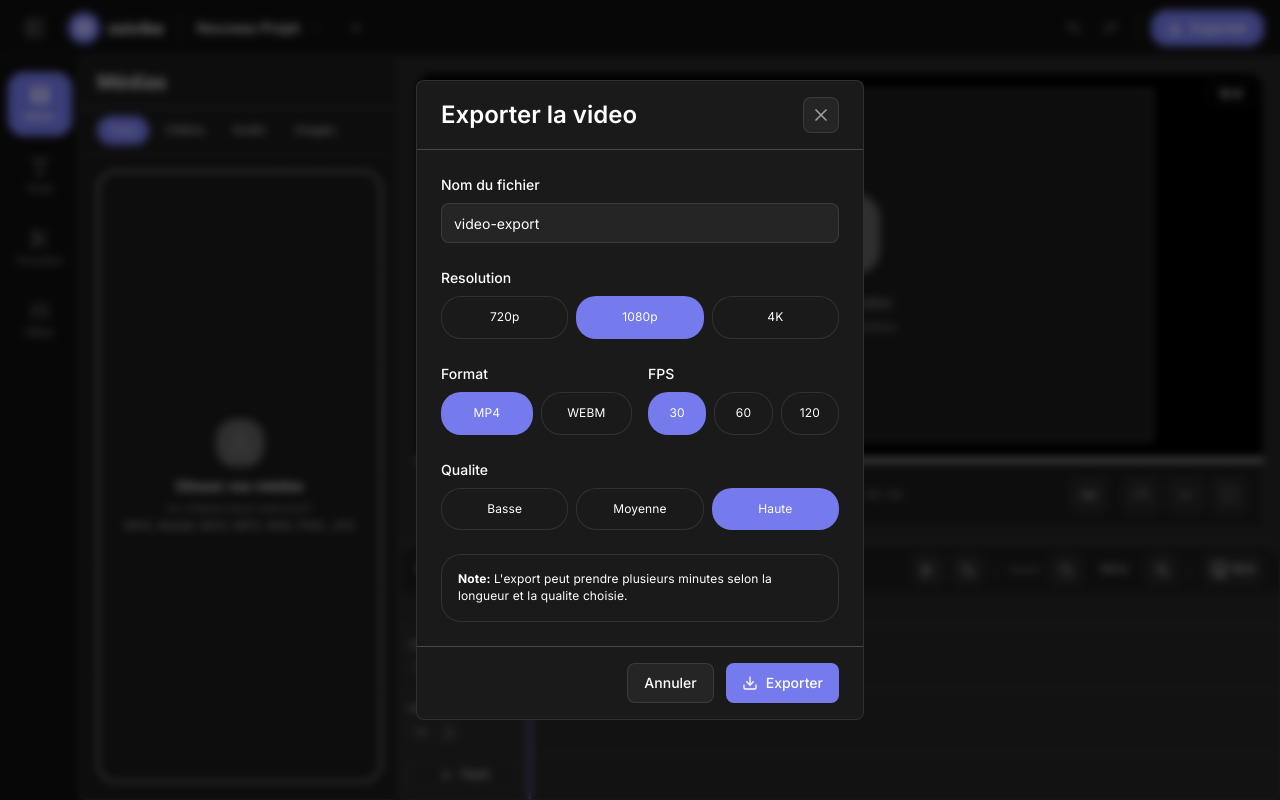
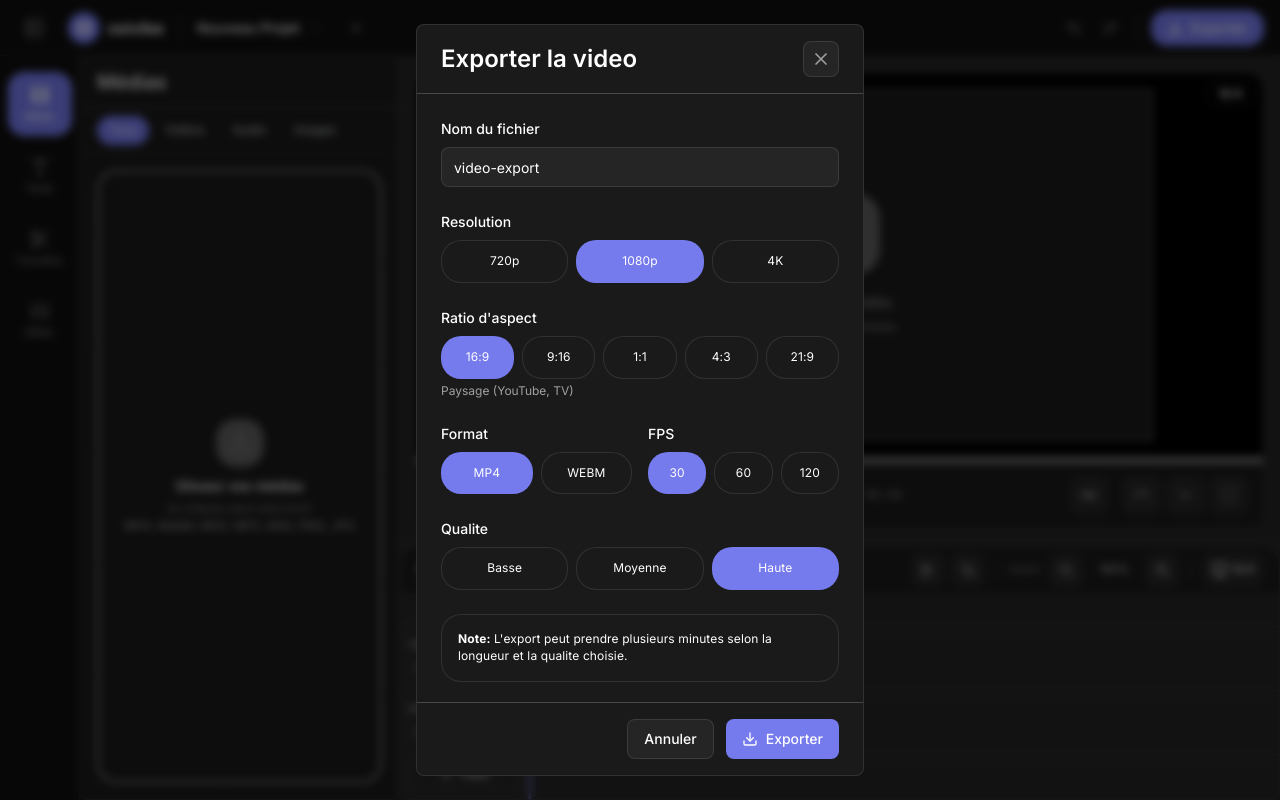
Before and after one commit to JemaOS/osivibe, a React (Vite) app: page / in a window 1280 px wide. Both pictures are taken after a click on the button "Exporter". Built offline with nearby package versions, Linux system fonts and the light colour scheme.

Commit message:
feat: add aspect ratio selector to export modal

```diff
--- a/src/components/ExportModal.tsx
+++ b/src/components/ExportModal.tsx
@@ -8,6 +8,17 @@ import { ExportResolution, ExportFormat, ExportQuality } from '../types';
 import { exportProject, cancelExport } from '../utils/ffmpeg';
 import { downloadBlob } from '../utils/helpers';
 
+// Aspect ratio options for export
+type AspectRatioOption = '16:9' | '9:16' | '1:1' | '4:3' | '21:9';
+
+const ASPECT_RATIO_OPTIONS: { value: AspectRatioOption; label: string; description: string }[] = [
+  { value: '16:9', label: '16:9', description: 'Paysage (YouTube, TV)' },
+  { value: '9:16', label: '9:16', description: 'Portrait (TikTok, Reels)' },
+  { value: '1:1', label: '1:1', description: 'Carré (Instagram)' },
+  { value: '4:3', label: '4:3', description: 'Classique' },
+  { value: '21:9', label: '21:9', description: 'Cinéma' },
+];
+
 export const ExportModal: React.FC = () => {
   const {
     ui,
@@ -17,14 +28,17 @@ export const ExportModal: React.FC = () => {
     filters,
     textOverlays,
     transitions,
+    aspectRatio,
     setExportSettings,
     closeExportModal,
     setProcessing,
+    setAspectRatio,
   } = useEditorStore();
 
   const [isExporting, setIsExporting] = useState(false);
   const [exportProgress, setExportProgress] = useState(0);
   const [exportMessage, setExportMessage] = useState('');
+  const [selectedAspectRatio, setSelectedAspectRatio] = useState<AspectRatioOption>(aspectRatio);
 
   if (!ui.isExportModalOpen) return null;
 
@@ -128,7 +142,8 @@ export const ExportModal: React.FC = () => {
       }, 600000); // 10 minutes
 
       try {
-        // Export video with progress callback, including text overlays and transitions
+        // Export video with progress callback, including text overlays, transitions, and aspect ratio
+        console.log('📐 DEBUG - Exporting with aspect ratio:', selectedAspectRatio);
         const blob = await exportProject(
           clipsToExport,
           exportSettings,
@@ -138,7 +153,8 @@ export const ExportModal: React.FC = () => {
             setExportMessage(message || 'Traitement en cours...');
           },
           textOverlays,
-          transitions
+          transitions,
+          selectedAspectRatio
         );
 
         clearTimeout(exportTimeout);
@@ -230,6 +246,35 @@ export const ExportModal: React.FC = () => {
                     </button>
                   ))}
                 </div>
+              </div>
+
+              {/* Aspect Ratio */}
+              <div>
+                <label className="block text-sm sm:text-body font-medium text-neutral-700 mb-1.5 sm:mb-2">
+                  Ratio d'aspect
+                </label>
+                <div className="grid grid-cols-5 gap-1 sm:gap-2">
+                  {ASPECT_RATIO_OPTIONS.map((option) => (
+                    <button
+                      key={option.value}
+                      onClick={() => {
+                        setSelectedAspectRatio(option.value);
+                        setAspectRatio(option.value);
+                      }}
+                      className={`py-2 sm:py-3 px-1 sm:px-2 rounded-lg sm:rounded-xl text-[10px] sm:text-small font-medium transition-all ${
+                        selectedAspectRatio === option.value
+                          ? 'bg-primary-500 text-white'
+                          : 'glass-panel-medium hover:border-primary-500/50'
+                      }`}
+                      title={option.description}
+                    >
+                      {option.label}
+                    </button>
+                  ))}
+                </div>
+                <p className="text-[10px] sm:text-xs text-neutral-500 mt-1">
+                  {ASPECT_RATIO_OPTIONS.find(o => o.value === selectedAspectRatio)?.description}
+                </p>
               </div>
 
               {/* Format & FPS - Combined row on mobile */}
--- a/src/types/index.ts
+++ b/src/types/index.ts
@@ -130,6 +130,7 @@ export type ExportResolution = '720p' | '1080p' | '4K';
 export type ExportFormat = 'mp4' | 'webm';
 export type ExportQuality = 'low' | 'medium' | 'high';
 export type ExportFPS = '30' | '60' | '120';
+export type AspectRatio = '16:9' | '9:16' | '1:1' | '4:3' | '21:9';
 
 export interface ExportSettings {
   resolution: ExportResolution;
@@ -137,6 +138,7 @@ export interface ExportSettings {
   quality: ExportQuality;
   fps: ExportFPS;
   filename: string;
+  aspectRatio?: AspectRatio; // Optional, defaults to project aspect ratio
 }
 
 // Project Types
@@ -179,12 +181,55 @@ export interface UIState {
   isMobileSidebarOpen: boolean; // Mobile sidebar overlay state
 }
 
-// Resolution presets
+// Resolution presets (base 16:9 dimensions)
 export const RESOLUTION_PRESETS = {
   '720p': { width: 1280, height: 720 },
   '1080p': { width: 1920, height: 1080 },
   '4K': { width: 3840, height: 2160 },
 } as const;
+
+// Aspect ratio multipliers for calculating dimensions
+export const ASPECT_RATIO_VALUES: Record<AspectRatio, { width: number; height: number }> = {
+  '16:9': { width: 16, height: 9 },
+  '9:16': { width: 9, height: 16 },
+  '1:1': { width: 1, height: 1 },
+  '4:3': { width: 4, height: 3 },
+  '21:9': { width: 21, height: 9 },
+};
+
+/**
+ * Get resolution dimensions adjusted for aspect ratio
+ * @param resolution - The base resolution (720p, 1080p, 4K)
+ * @param aspectRatio - The target aspect ratio
+ * @returns { width, height } in pixels
+ */
+export function getResolutionForAspectRatio(
+  resolution: ExportResolution,
+  aspectRatio: AspectRatio
+): { width: number; height: number } {
+  const baseRes = RESOLUTION_PRESETS[resolution];
+  const aspect = ASPECT_RATIO_VALUES[aspectRatio];
+
+  // Calculate dimensions based on aspect ratio
+  // Use the height as the base and calculate width, or vice versa
+  // to ensure we don't exceed the base resolution
+  const aspectValue = aspect.width / aspect.height;
+
+  if (aspectValue >= 1) {
+    // Landscape or square: use height as base
+    const height = baseRes.height;
+    const width = Math.round(height * aspectValue);
+    // Ensure width is even (required by most video codecs)
+    return { width: width % 2 === 0 ? width : width + 1, height };
+  } else {
+    // Portrait: use width as base (but swap logic for portrait)
+    // For portrait, we want the width to be smaller
+    const width = baseRes.height; // Use the smaller dimension as width
+    const height = Math.round(width / aspectValue);
+    // Ensure height is even
+    return { width, height: height % 2 === 0 ? height : height + 1 };
+  }
+}
 
 // Available transitions with descriptions and preview info
 export const AVAILABLE_TRANSITIONS: { type: TransitionType; name: string; description: string; category: string }[] = [
--- a/src/utils/ffmpeg.ts
+++ b/src/utils/ffmpeg.ts
@@ -3,7 +3,7 @@
 
 import { FFmpeg } from '@ffmpeg/ffmpeg';
 import { fetchFile, toBlobURL } from '@ffmpeg/util';
-import { RESOLUTION_PRESETS, ExportSettings, VideoFilter, TimelineClip, MediaFile, TextOverlay, Transition, TransitionType } from '../types';
+import { RESOLUTION_PRESETS, ExportSettings, VideoFilter, TimelineClip, MediaFile, TextOverlay, Transition, TransitionType, getResolutionForAspectRatio, AspectRatio } from '../types';
 
 let ffmpeg: FFmpeg | null = null;
 let isLoaded = false;
@@ -573,7 +573,8 @@ export async function exportProject(
   settings: ExportSettings,
   onProgress?: (progress: number, message: string) => void,
   textOverlays?: TextOverlay[],
-  transitions?: Transition[]
+  transitions?: Transition[],
+  aspectRatio?: AspectRatio
 ): Promise<Blob> {
   try {
     // Calculate total duration for progress normalization
@@ -597,7 +598,10 @@ export async function exportProject(
     }
 
     onProgress?.(3, 'Préparation des paramètres...');
-    const resolution = RESOLUTION_PRESETS[settings.resolution];
+    // Get resolution based on aspect ratio if provided, otherwise use default 16:9
+    const effectiveAspectRatio = aspectRatio || settings.aspectRatio || '16:9';
+    const resolution = getResolutionForAspectRatio(settings.resolution, effectiveAspectRatio);
+    console.log(`📐 Export resolution: ${resolution.width}x${resolution.height} (${effectiveAspectRatio})`);
     const outputFormat = settings.format;
     const quality = settings.quality === 'high' ? '18' : settings.quality === 'medium' ? '23' : '28';
 
```
